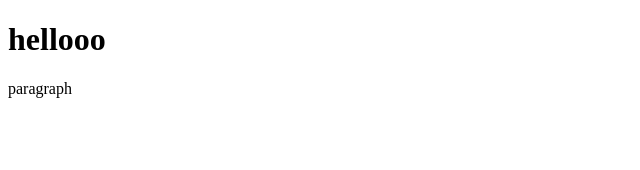
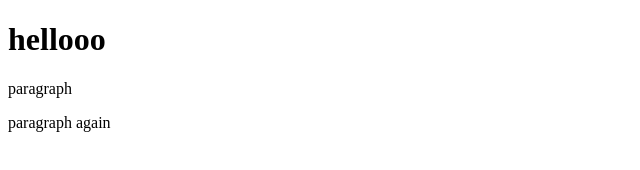
Before and after one commit to torreymac/git-test, a plain HTML site: page index.html in a window 1280 px wide. Shown: the whole page, without its empty margins (0-640 px from the left). Drawn offline with Linux system fonts and the light colour scheme.

Commit message:
Third commit

```diff
--- a/index.html
+++ b/index.html
@@ -3,5 +3,6 @@
     <body>
         <h1>hellooo</h1>
         <p>paragraph</p>
+        <p>paragraph again</p>
     </body>
 </html>
```
